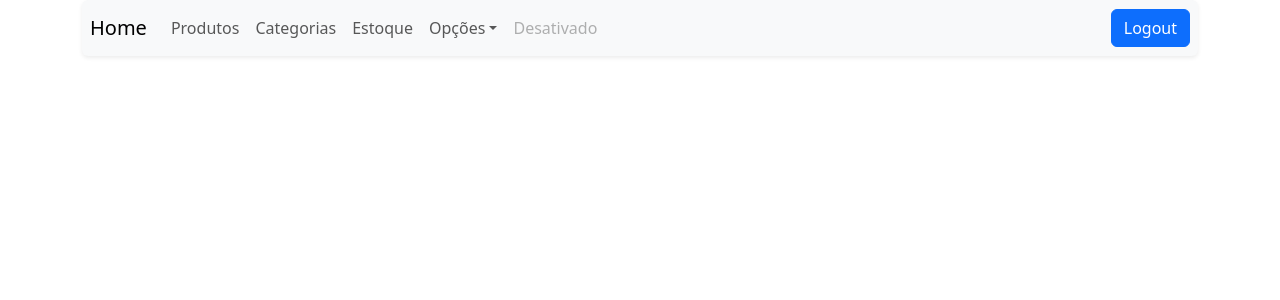
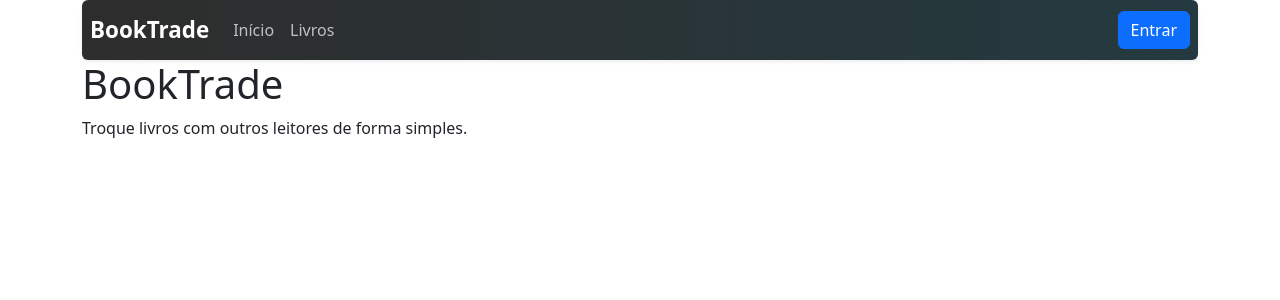
Before and after one commit to DaniloLimaS2/tcc_booktrade_1, a React (Vite) app in the folder tcc_booktrade_1/: page / in a window 1280 px wide. Shown: the top 300 px of the page. Built offline with nearby package versions, Linux system fonts and the light colour scheme.

Commit message:
Projeto BookTrade com navegação entre paginas

```diff
--- a/tcc_booktrade_1/src/main.jsx
+++ b/tcc_booktrade_1/src/main.jsx
@@ -1,12 +1,16 @@
 import { StrictMode } from 'react'
 import { createRoot } from 'react-dom/client'
+import 'bootstrap/dist/css/bootstrap.min.css';
+import 'bootstrap/dist/js/bootstrap.bundle.min.js';
+
 //import './index.css'
-import App from './App.jsx'
+//import App from './App.jsx'
 
 import 'bootstrap/dist/css/bootstrap.min.css';
+import AppRoutes from './routes/AppRoutes.jsx';
 
 createRoot(document.getElementById('root')).render(
   <StrictMode>
-    <App />
+    <AppRoutes />
   </StrictMode>,
 )
--- a/tcc_booktrade_1/src/pages/HomeFuncionario/HomeFuncionario.jsx
+++ b/tcc_booktrade_1/src/pages/HomeFuncionario/HomeFuncionario.jsx
@@ -1,14 +1,13 @@
 import MenuFuncionario from "../MenuFuncionario/MenuFuncionario";
 
 const HomeFuncionario = () => {
-
-    return (
-        <div className="container">
-
-                <MenuFuncionario/>
-
-        </div>
-    );
-}
+  return (
+    <div className="container">
+      <MenuFuncionario />
+      <h1>BookTrade</h1>
+      <p>Troque livros com outros leitores de forma simples.</p>
+    </div>
+  );
+};
 
 export default HomeFuncionario;
--- /dev/null
+++ b/tcc_booktrade_1/src/pages/ListarProduto/ListarProduto.jsx
@@ -0,0 +1,13 @@
+import MenuFuncionario from '../MenuFuncionario/MenuFuncionario';
+
+const ListarProduto = () => {
+  return (
+    <div className="container">
+      <MenuFuncionario />
+      <h1>Livros disponíveis</h1>
+      <p>Veja os livros que estão disponíveis para troca.</p>
+    </div>
+  );
+};
+
+export default ListarProduto;
--- a/tcc_booktrade_1/src/pages/MenuFuncionario/MenuFuncionario.jsx
+++ b/tcc_booktrade_1/src/pages/MenuFuncionario/MenuFuncionario.jsx
@@ -1,14 +1,14 @@
+import { Link } from 'react-router-dom';
+import styles from './MenuFuncionario.module.css';
+
 const MenuFuncionario = () => {
-
-
   return (
     <div>
+      <nav className={`navbar navbar-expand-lg p-2 rounded shadow-sm w-100 ${styles.menu}`}>
+        <Link className={`navbar-brand ${styles.logo}`} to="/">
+          BookTrade
+        </Link>
 
-        <nav className="navbar navbar-expand-lg navbar-light bg-light p-2 rounded shadow-sm w-100">
- <a className="navbar-brand" href="/pizzaria/funcionario/home">
- Home
- </a>
- {/* Botão Hamburguer para telas menores */}
         <button
           className="navbar-toggler"
           type="button"
@@ -20,68 +20,28 @@ const MenuFuncionario = () => {
         >
           <span className="navbar-toggler-icon"></span>
         </button>
+
         <div className="collapse navbar-collapse" id="navbarSupportedContent">
           <ul className="navbar-nav me-auto">
- <li className="nav-item active">
- <a className="nav-link" href="/pizzaria/funcionario/produto">
- Produtos
- </a>
+            <li className="nav-item">
+              <Link className={`nav-link ${styles.itemMenu}`} to="/">
+                Início
+              </Link>
             </li>
             <li className="nav-item">
- <a className="nav-link" href="/pizzaria/funcionario/categoria">
- Categorias
- </a>
- </li>
- <li className="nav-item">
- <a className="nav-link" href="/pizzaria/funcionario/estoque">
- Estoque
- </a>
- </li>
- {/* Dropdown Menu */}
- <li className="nav-item dropdown">
- <a
- className="nav-link dropdown-toggle"
- href="#"
- role="button"
- data-bs-toggle="dropdown"
- aria-expanded="false"
- >
- Opções
- </a>
- <ul className="dropdown-menu">
- <li>
- <a className="dropdown-item" href="#">
- Ação 1
- </a>
- </li>
- <li>
- <a className="dropdown-item" href="#">
- Ação 2
- </a>
- </li>
- <li>
- <hr className="dropdown-divider" />
- </li>
- <li>
- <a className="dropdown-item" href="#">
- Outra opção
- </a>
+              <Link className={`nav-link ${styles.itemMenu}`} to="/livros">
+                Livros
+              </Link>
             </li>
           </ul>
- </li>
- <li className="nav-item">
- <a className="nav-link disabled">Desativado</a>
- </li>
- </ul>
- {/* Botão de Logout alinhado à direita */}
+
           <button type="button" className="btn btn-primary">
- Logout
+            Entrar
           </button>
         </div>
       </nav>
-
     </div>
   );
-}
+};
 
 export default MenuFuncionario;
--- /dev/null
+++ b/tcc_booktrade_1/src/pages/MenuFuncionario/MenuFuncionario.module.css
@@ -0,0 +1,31 @@
+.menu {
+
+    background: linear-gradient(
+        90deg,
+        #2e2d2d,
+        #243a40
+    );
+
+}
+
+.logo {
+
+    color: white !important;
+    font-weight: bold;
+    font-size: 1.4rem;
+
+}
+
+.itemMenu {
+
+    color: rgba(255, 255, 255, 0.7) !important;
+    transition: 0.3s;
+
+}
+
+.itemMenu:hover {
+
+    color: orange !important;
+    transform: translateY(-1px);
+
+}
--- a/tcc_booktrade_1/src/routes/AppRoutes.jsx
+++ b/tcc_booktrade_1/src/routes/AppRoutes.jsx
@@ -1,10 +1,16 @@
+import { BrowserRouter, Routes, Route } from 'react-router-dom';
+import HomeFuncionario from '../pages/HomeFuncionario/HomeFuncionario';
+import ListarProduto from '../pages/ListarProduto/ListarProduto';
+
 const AppRoutes = () => {
-
-    return (
-        <div>
-
-        </div>
-    );
-}
+  return (
+    <BrowserRouter>
+      <Routes>
+        <Route path="/" element={<HomeFuncionario />} />
+        <Route path="/livros" element={<ListarProduto />} />
+      </Routes>
+    </BrowserRouter>
+  );
+};
 
 export default AppRoutes;
```
Also changed, not shown: tcc_booktrade_1/src/pages/ListasProduto/ListarProduto.jsx (deleted, +0 -12 lines). Lines whose indentation alone changed are shown as unchanged.
